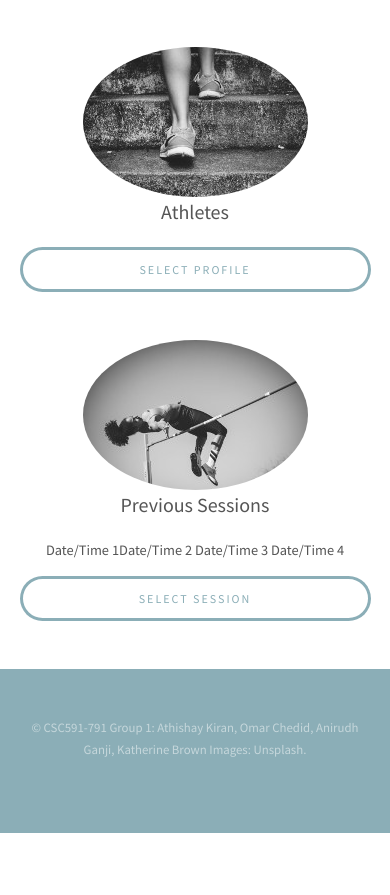
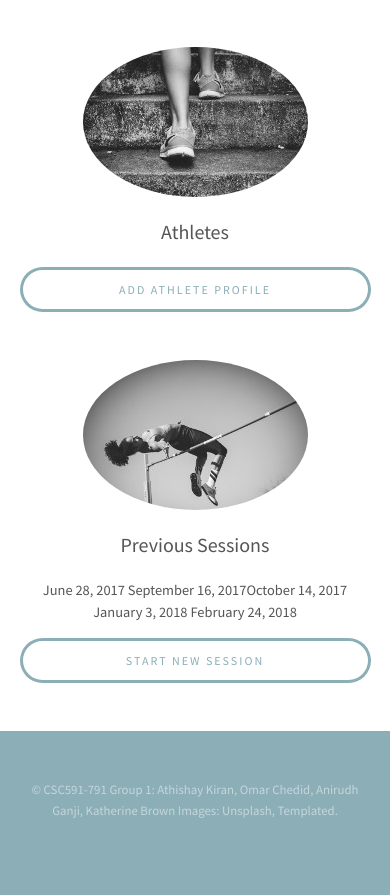
Before and after one commit to greenmountainkate/PoleVaultApp, a Django app: template pvapp_site/pvapp/templates/pvapp/index.html in a window 390 px wide. Shown: the part 799-1694 px from the top of the page. Before the commit the page ends 1632 px from the top, so only its background shows below. Run offline with Django 3.2, Linux system fonts and the light colour scheme; the template is opened without the code that fills it, so the values that code supplies are empty; some libraries are stand-ins or nearby versions.

Commit message:
updated css and urls.py imports

```diff
--- a/pvapp_site/pvapp/static/css/pvapp.css
+++ b/pvapp_site/pvapp/static/css/pvapp.css
@@ -1283,9 +1287,9 @@
 			margin-left: 0;
 		}
 
-		.\31 2u\24\28small\29 + *,
-		.\31 1u\24\28small\29 + *,
-		.\31 0u\24\28small\29 + *,
+		.\31\ 2u\24\28small\29 + *,
+		.\31 \1u\24\28small\29 + *,
+		.\31 \0u\24\28small\29 + *,
 		.\39 u\24\28small\29 + *,
 		.\38 u\24\28small\29 + *,
 		.\37 u\24\28small\29 + *,
@@ -1668,7 +1672,7 @@
 		color: #555;
 		font-weight: 400;
 		line-height: 1.5;
-		margin: 0 0 1em 0;
+		margin: 1em 0 1em 0;
 	}
 
 		h1 a, h2 a, h3 a, h4 a, h5 a, h6 a {
--- a/pvapp_site/pvapp/templates/pvapp/base.html
+++ b/pvapp_site/pvapp/templates/pvapp/base.html
@@ -11,7 +11,7 @@
 
     <body>
         <div class="page-header container-fluid text-center">
-            <h1><a  class="page-title" href="/">PoleVault Carolina Smart Runway</a></h1>
+            <h1 style="font-size: 50px"><a  class="page-title" href="/">PoleVault Carolina Smart Runway</a></h1>
         </div>
 
 
--- a/pvapp_site/pvapp/templates/pvapp/index.html
+++ b/pvapp_site/pvapp/templates/pvapp/index.html
@@ -43,7 +43,7 @@
 
 						<div class="graph">
 							<span><img class="metric metric1" title="Metric 1 Chart" src="{{STATIC_URL}}static/images/speedChart.png"></span>
-							<h3><span class="icon far fa-trophy"></span>Speed</h3>
+							<h3><span class="icon far fa-tachometer"></span>Speed</h3>
 							<p>Distance vs Time</p>
 						</div>
 
@@ -55,8 +55,8 @@
 
 						<div class="graph">
 							<span><img class="metric metric3" title="Metric 3 Chart" src="{{STATIC_URL}}static/images/compChart.png"></span>
-							<h3><span class="icon far fa-tachometer"></span>Average Speed</h3>
-							<p>!!TEXT HERE!!</TEXT></p>
+							<h3><span class="icon far fa-trophy"></span>Jump Comparison</h3>
+							<p>Review Performance</TEXT></p>
 						</div>
 
 					</div>
@@ -77,7 +77,7 @@
 								<img src="{{STATIC_URL}}static/images/shoeScale.jpg" alt="Pic 01" />
 							</div>
 							<header>
-								<h3>Athletes<br /></h3>
+								<h3 class="select-header">Athletes<br /></h3>
 							</header>
 							<h5>
 								{% for athlete in athletes %}
@@ -85,7 +85,7 @@
             					{% endfor %}
            					</h5>
 							<footer>
-								<a href="#" class="button">Select Profile</a>
+								<a href="#" class="button">Add Athlete Profile</a>
 							</footer>
 						</article>
 						<article>
@@ -93,11 +93,11 @@
 								<img src="{{STATIC_URL}}static/images/jumpScaled.jpg" alt="Pic 02" />
 							</div>
 							<header>
-								<h3>Previous Sessions</h3>
+								<h3 class="select-header">Previous Sessions</h3>
 							</header>
-							<h5>Date/Time 1<br />Date/Time 2<br /> Date/Time 3<br /> Date/Time 4</h5>
+							<h5><a href="#">June 28, 2017</a> <br /><a href="#">September 16, 2017</a><br /><a href="#">October 14, 2017</a><br /> <a href="#">January 3, 2018</a><br /> <a href="#">February 24, 2018</a></h5>
 							<footer>
-								<a href="#" class="button">Select Session</a>
+								<a href="#" class="button">Start New Session</a>
 							</footer>
 						</article>
 					</div>
@@ -132,7 +132,7 @@
 				-->
 
 					<div class="copyright">
-						&copy; CSC591-791 Group 1: Athishay Kiran, Omar Chedid, Anirudh Ganji, Katherine Brown Images: <a href="https://unsplash.com">Unsplash</a>.
+						&copy; CSC591-791 Group 1: Athishay Kiran, Omar Chedid, Anirudh Ganji, Katherine Brown Images: <a href="https://unsplash.com">Unsplash</a>, <a href="#">Templated</a>.
 					</div>
 
 				</div>
--- a/pvapp_site/pvapp_site/urls.py
+++ b/pvapp_site/pvapp_site/urls.py
@@ -14,7 +14,7 @@ Including another URLconf
     2. Add a URL to urlpatterns:  path('blog/', include('blog.urls'))
 """
 from django.contrib import admin
-from django.urls import include, path
+from django.urls import path, include
 
 urlpatterns = [
     path('', include('pvapp.urls')),
```
Also changed, not shown: other parts of pvapp_site/pvapp/static/css/pvapp.css (+28 -24 lines), pvapp_site/pvapp_site/settings.py (line endings or trailing spaces).
